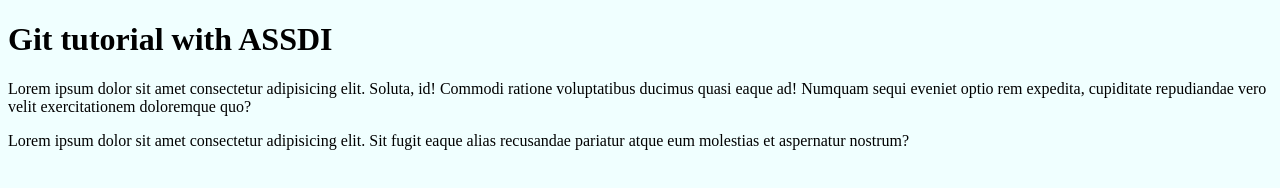
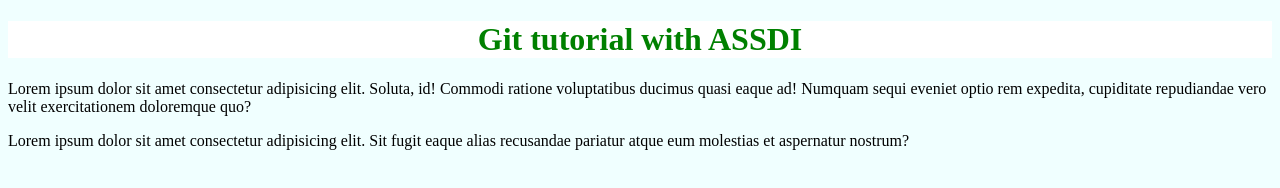
Before and after one commit to MdSalauddinSakib/ASSDI-first-repo, a plain HTML site: page index.html in a window 1280 px wide. Drawn offline with Linux system fonts and the light colour scheme.

Commit message:
h1 style & readme file added

```diff
--- a/style.css
+++ b/style.css
@@ -1,3 +1,9 @@
 body{
     background: azure;
 }
+
+h1{
+    color: green;
+    background: #fff;
+    text-align: center;
+}
```
Also changed, not shown: 1 other file.
